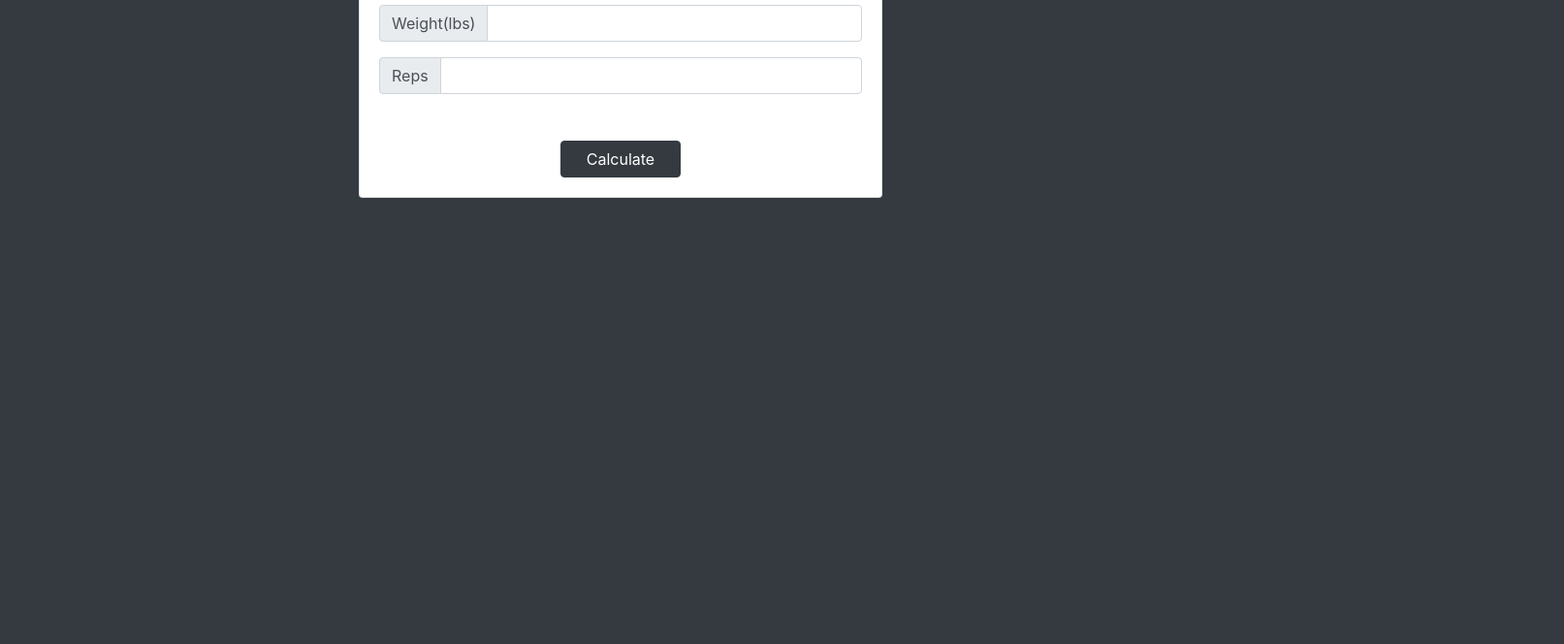
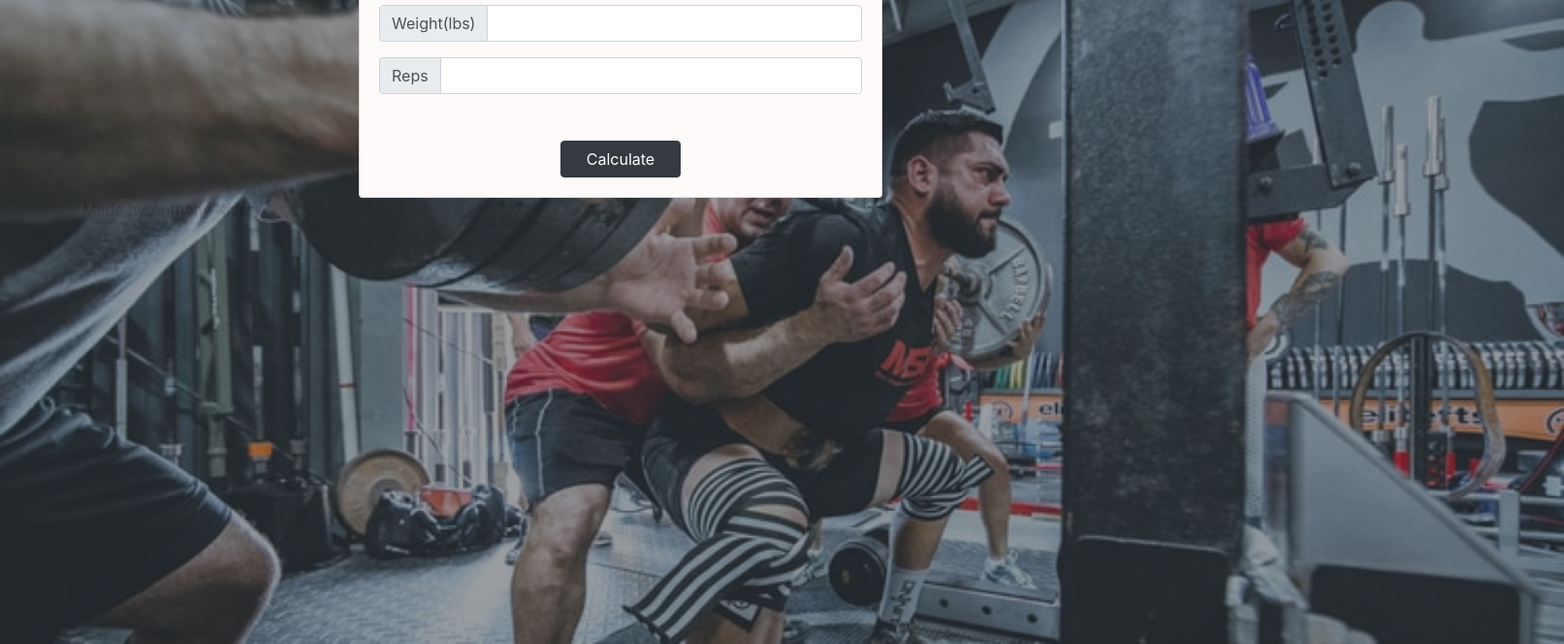
Before and after one commit to ajkizer/1RM-Calculator, a plain HTML site: page 1RMCalculator/index.html in a window 1280 px wide. Shown: the part 136-800 px from the top of the page at 97% size, 1613 px wide, since content can reach past the window. Drawn offline with nearby package versions, Linux system fonts and the light colour scheme.

Commit message:
added background image

```diff
--- /dev/null
+++ b/1RMCalculator/css/styles.css
@@ -0,0 +1,37 @@
+body {
+  position: relative;
+  z-index: 0;
+  overflow: hidden;
+  height: 100vh;
+  background-color: black;
+}
+
+.card {
+  z-index: 2;
+  background-color: snow;
+}
+
+body::before {
+  content: " ";
+  display: block;
+  position: absolute;
+  left: 0;
+  top: 0;
+  width: 126vw;
+  height: 100vh;
+  z-index: 1;
+  opacity: 0.5;
+  background-image: url("../img/squat.jpeg");
+  background-repeat: no-repeat;
+  background-position: 70% 0;
+  -ms-background-size: cover;
+  -o-background-size: cover;
+  -moz-background-size: cover;
+  -webkit-background-size: cover;
+  background-size: cover;
+}
+
+#loading,
+#results {
+  display: none;
+}
--- a/1RMCalculator/index.html
+++ b/1RMCalculator/index.html
@@ -14,13 +14,7 @@
       integrity="sha384-ggOyR0iXCbMQv3Xipma34MD+dH/1fQ784/j6cY/iJTQUOhcWr7x9JvoRxT2MZw1T"
       crossorigin="anonymous"
     />
-
-    <style>
-      #loading,
-      #results {
-        display: none;
-      }
-    </style>
+    <link rel="stylesheet" href="css/styles.css" />
 
     <title>1RM Calculator</title>
   </head>
@@ -63,6 +57,7 @@
           </div>
         </div>
       </div>
+      <footer>Made by Anthony Kizer</footer>
     </div>
 
     <script
```
Also changed, not shown: 1RMCalculator/img/squat.jpeg (added).
